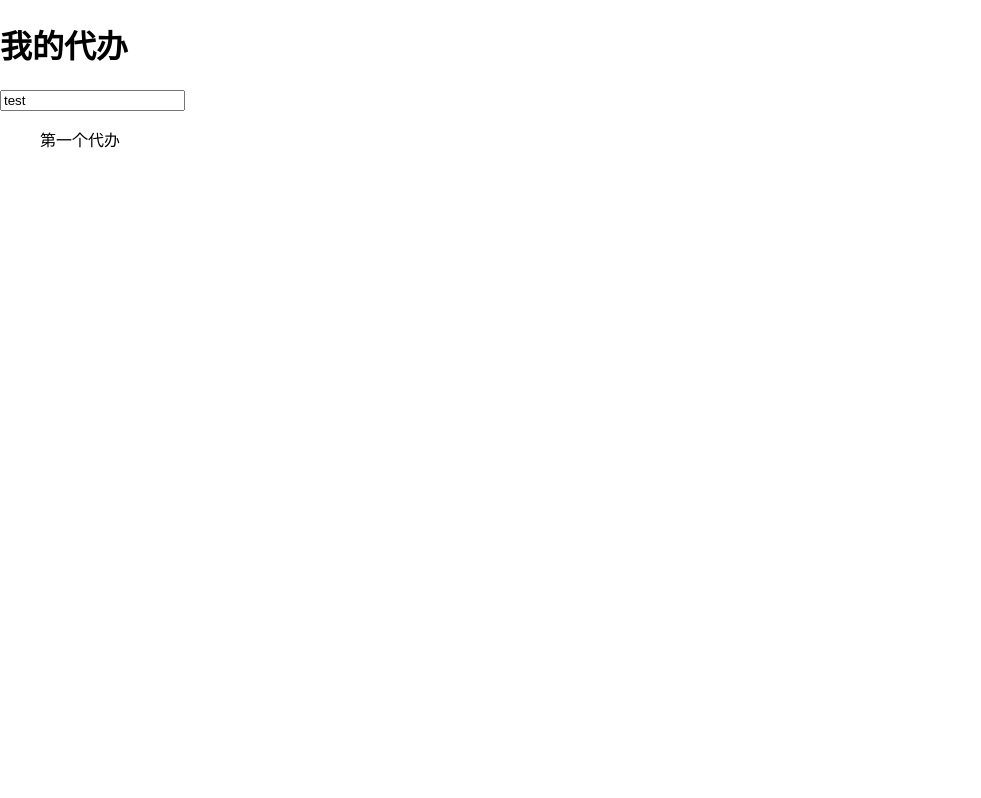
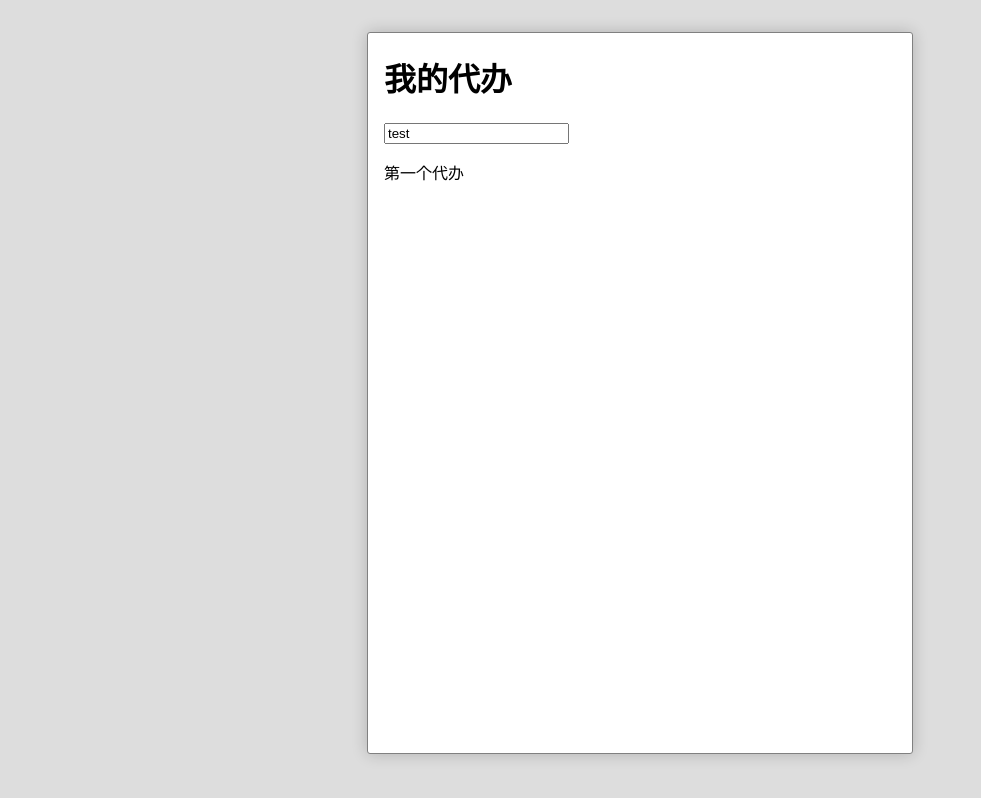
Before and after one commit to hejianxinsir/react-test1634, a React (Create React App) app: page / in a window 1280 px wide. Shown: the whole page, without its empty margins (0-981 px from the left). Built offline with nearby package versions, Linux system fonts and the light colour scheme.

Commit message:
修改样式

```diff
--- a/src/App.css
+++ b/src/App.css
@@ -1,38 +1,19 @@
-.App {
-  text-align: center;
+ol,ul, li{
+  margin: 0;
+  padding: 0;
+  list-style: none;
 }
 
-.App-logo {
-  height: 40vmin;
-  pointer-events: none;
+.app{
+  border: 1px solid gray;
+  border-radius: 3px;
+  background: white;
+
+  padding: 0 1em;
+
+  min-width: 40vw;
+  min-height: 90vh;
+  margin: 2em;
+
+  box-shadow: 0 0 1em rgba(0,0,0,0.2);
 }
-
-@media (prefers-reduced-motion: no-preference) {
-  .App-logo {
-    animation: App-logo-spin infinite 20s linear;
-  }
-}
-
-.App-header {
-  background-color: #282c34;
-  min-height: 100vh;
-  display: flex;
-  flex-direction: column;
-  align-items: center;
-  justify-content: center;
-  font-size: calc(10px + 2vmin);
-  color: white;
-}
-
-.App-link {
-  color: #61dafb;
-}
-
-@keyframes App-logo-spin {
-  from {
-    transform: rotate(0deg);
-  }
-  to {
-    transform: rotate(360deg);
-  }
-}
--- /dev/null
+++ b/src/TodoItem.css
@@ -0,0 +1,3 @@
+.todoItem{
+  margin: 1em 0;
+}
--- a/src/TodoItem.js
+++ b/src/TodoItem.js
@@ -1,11 +1,12 @@
 import React, {Component} from 'react'
+import './TodoItem.css'
 
 export default class TodoItem extends Component{
   render(){
     return (
-      <div className="todoItem">
+      <li className="todoItem">
         {this.props.todo.title}
-      </div>
+      </li>
     )
   }
 }
--- a/src/index.css
+++ b/src/index.css
@@ -5,6 +5,14 @@ body {
     sans-serif;
   -webkit-font-smoothing: antialiased;
   -moz-osx-font-smoothing: grayscale;
+
+  background: #ddd;
+}
+
+#root{
+  display: flex;
+  justify-content: center;
+  align-items: center;
 }
 
 code {
```
